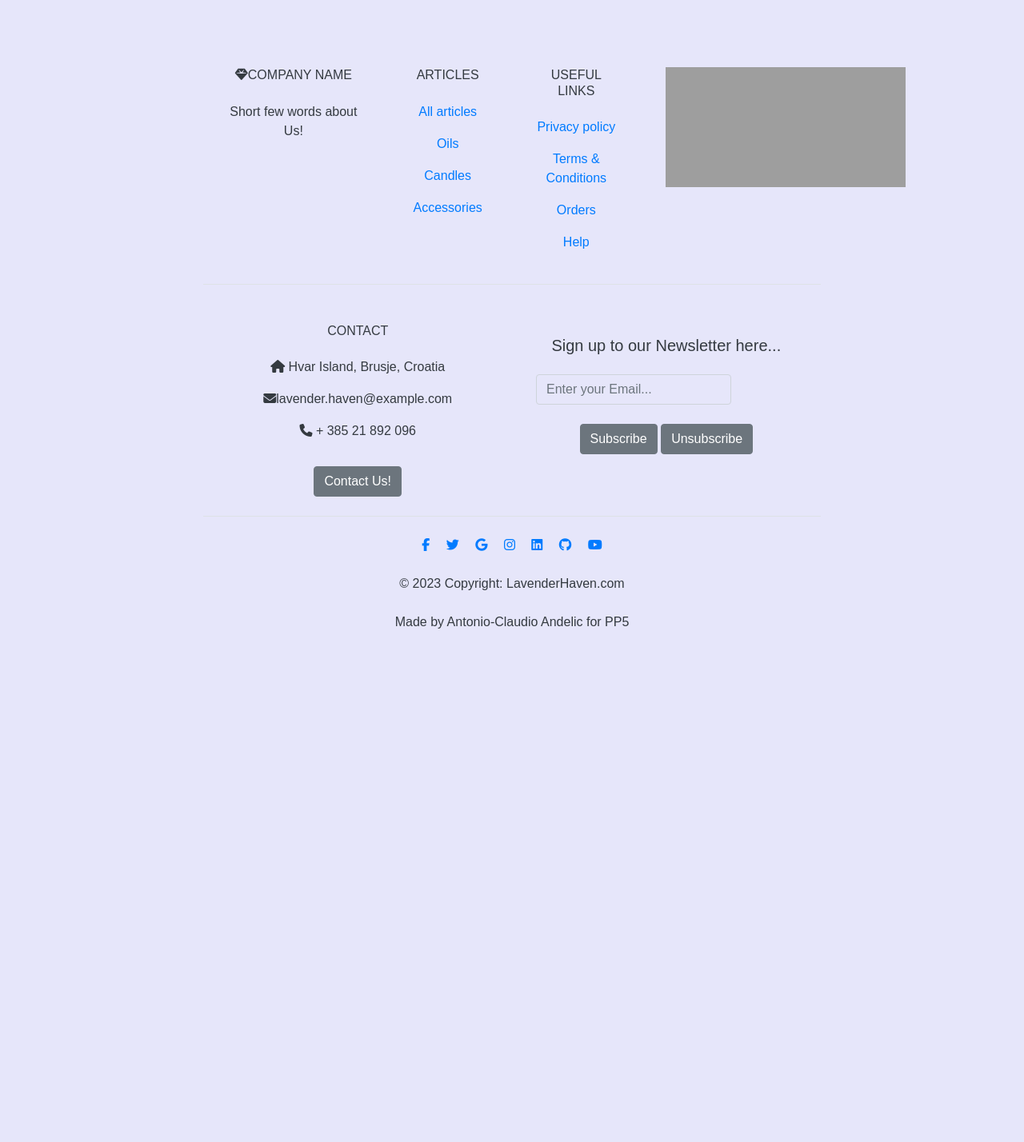
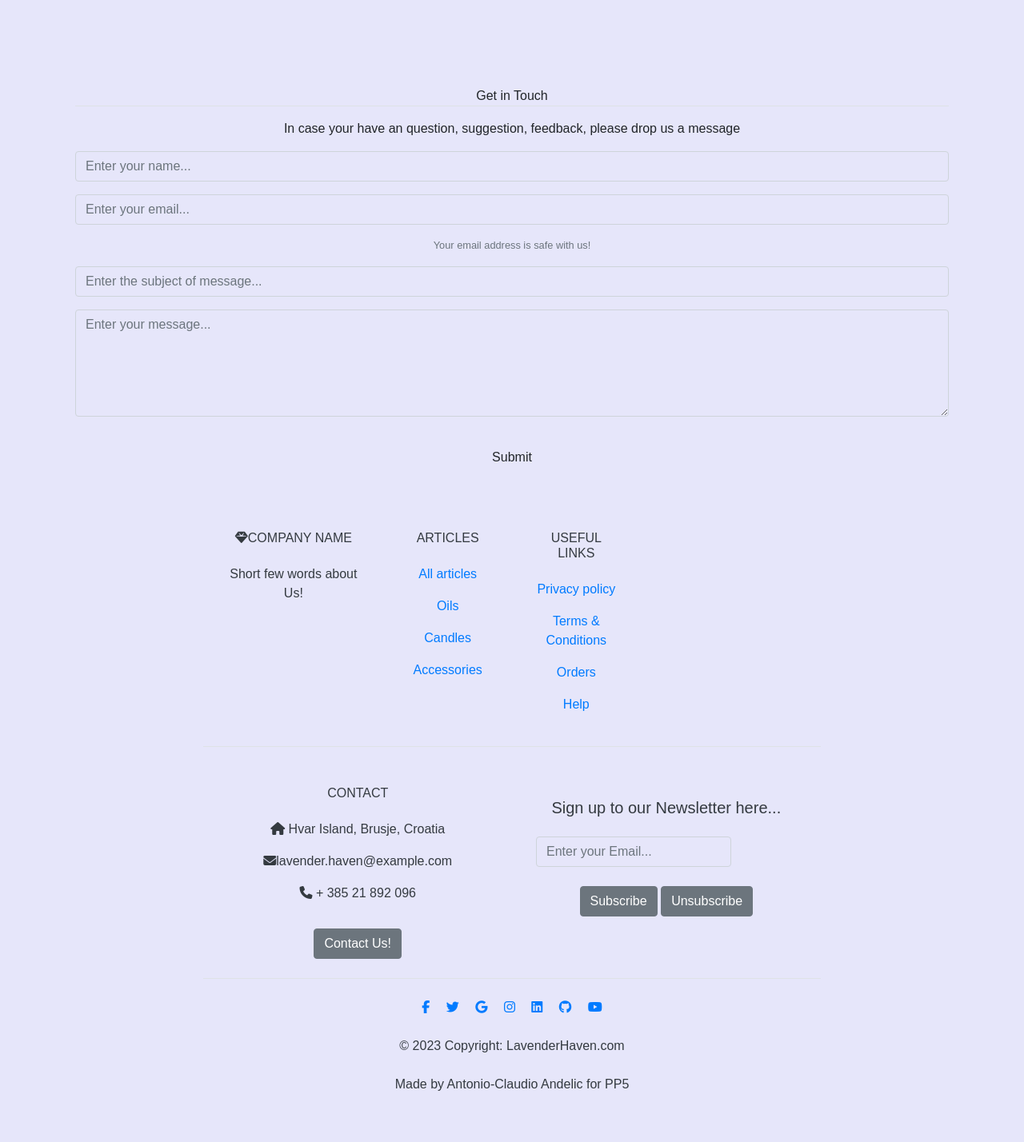
Before and after one commit to Balkaneros91/Lavender-Haven-PP5, a Django app: page /contacts/ in a window 1280 px wide. Shown: the part 290-1718 px from the top of the page at 80% size. Before the commit the page ends 1076 px from the top, so only its background shows below. Run offline with Django 3.2, Linux system fonts and the light colour scheme; data that the repository does not hold is empty; some libraries are stand-ins or nearby versions; some web fonts are replaced; grey boxes are pictures that could not be loaded.

Commit message:
Add contact message from, view and adjust contacts template

```diff
--- a/contacts/forms.py
+++ b/contacts/forms.py
@@ -0,0 +1,22 @@
+from django.forms import ModelForm
+from django import forms
+from .models import ContactMessage
+
+
+class ContactMessageForm(forms.ModelForm):
+    class Meta:
+        model = ContactMessage
+        fields = ['name', 'email', 'message_subject', 'message']
+
+        widgets = {
+            'name': forms.TextInput(attrs={'placeholder': 'Enter your name',
+                                    'required': True}),
+            'email': forms.EmailInput
+            (attrs={'placeholder': 'Enter your email'}),
+
+            'message_subject': forms.TextInput
+            (attrs={'placeholder': 'Enter message title'}),
+
+            'message': forms.TextInput
+            (attrs={'placeholder': 'Enter your message'}),
+        }
--- a/contacts/templates/contacts/contacts.html
+++ b/contacts/templates/contacts/contacts.html
@@ -40,4 +40,37 @@
     </div>
 </div>
 
+<div class="container">
+    <div class="row">
+        <!-- Contact form -->
+        <div class="col text-center p-4 mt-5" id="contact-form">
+            <p class="artist-title border-bottom border-2">Get in Touch</p>
+            <form method="POST" action="{% url 'contacts' %}">
+                {% csrf_token %}
+                <p>In case your have an question, suggestion, feedback, please drop us a message</p>
+                <div class="form-group">
+                    <input type="text" class="form-control" name="name" aria-describedby="name"
+                        placeholder="Enter your name...">
+                </div>
+                <div class="form-group mt-3">
+                    <input type="email" class="form-control" name="email" aria-describedby="email"
+                        placeholder="Enter your email...">
+                </div>
+                <small class="form-text text-muted">
+                    Your email address is safe with us!
+                </small>
+                <div class="form-group mt-3">
+                    <input type="text" class="form-control" name="message_subject" aria-describedby="message_subject"
+                        placeholder="Enter the subject of message...">
+                </div>
+                <div class="form-group mt-3">
+                    <textarea class="form-control" name="message" rows="5" placeholder="Enter your message..."></textarea>
+                </div>
+                <input type="hidden" name="redirect_url" value="{{ request.path }}">
+                <button type="submit" class="btn metal linear mt-3">Submit</button>
+            </form>
+        </div>
+    </div>
+</div>
+
 {% endblock %}
--- a/contacts/views.py
+++ b/contacts/views.py
@@ -1,5 +1,7 @@
-from django.shortcuts import render
-from .models import Contact, OpenHours
+from django.shortcuts import render, redirect
+from django.contrib import messages
+from .forms import ContactMessageForm
+from .models import Contact, OpenHours, ContactMessage
 
 
 def contacts_view(request):
@@ -9,9 +11,39 @@
     contacts = Contact.objects.first()
     open_hours = OpenHours.objects.all()
 
+    redirect_url = '/'  # Default value for redirect_url
+
+    if request.method == 'POST':
+        try:
+            redirect_url = request.POST.get('redirect_url', '/')
+            name = request.POST['name']
+            email = request.POST['email']
+            message_subject = request.POST['message_subject']
+            message = request.POST['message']
+            form = ContactMessageForm(request.POST)
+            if form.is_valid():
+                new_message = form.save(commit=False)
+                new_message.name = name
+                new_message.email = email
+                new_message.message_subject = message_subject
+                new_message.message = message
+                new_message.save()
+                messages.success(request, "Message sent!")
+                return redirect(redirect_url)
+            else:
+                messages.error(
+                    request, "Please make sure to fill out all the fields.")
+        except ValueError:
+            messages.error(
+                request, "Please make sure to fill out your details before \
+                        leaving a message.")
+            return redirect(redirect_url)
+
     context = {
         'contacts': contacts,
         'open_hours': open_hours,
+        # Create a new form instance to render in the template
+        'contact_form': ContactMessageForm()
     }
 
     return render(request, 'contacts/contacts.html', context)
```
Also changed, not shown: contacts/migrations/0002_contactmessage.py (added).
